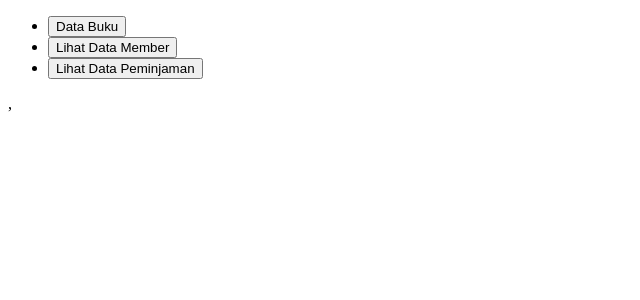
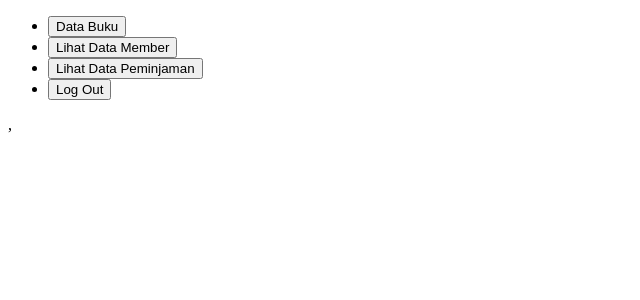
Before and after one commit to fatrrr/praktikumweb2, a PHP site: page /index.php in a window 1280 px wide. Shown: the top 300 px of the page, without its empty margins (0-640 px from the left). Run offline with PHP 8.4, Linux system fonts and the light colour scheme; the visitor is signed in with stand-in values (Sample User, id 1).

Commit message:
add logout

```diff
--- a/modul6/PRAK601/index.php
+++ b/modul6/PRAK601/index.php
@@ -3,6 +3,9 @@
 <style type="text/css">
     <?php
         session_start();
+        if(isset($_POST['logout'])){
+            unset($_SESSION['id']);
+        }
         if(isset($_SESSION['id'])){
             $id = $_SESSION['id'];
             if(isset($id)){
@@ -30,6 +33,16 @@
         <li>
             <a href='Peminjaman.php'><button>Lihat Data Peminjaman</button></a>
         </li>
+        <?php
+        if(isset($id)){
+            echo "
+            <li>
+                <form method='POST'>
+                <input type='submit' name='logout' value='Log Out'>
+                </form>
+            </li>";
+        }
+        ?>
     </ul>
 </body>
 </html>,
```
